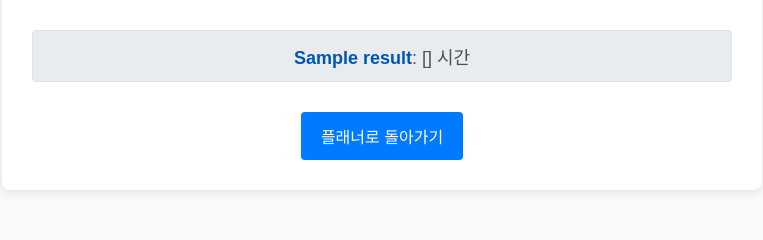
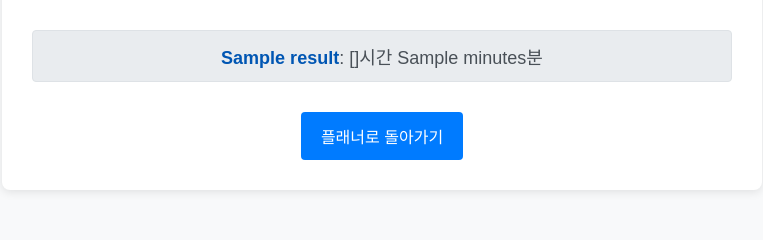
Before and after one commit to hndn00/junior, a Flask app: template templates/result.html in a window 1280 px wide. Shown: the part 530-770 px from the top of the page, without its empty margins (258-1021 px from the left). Run offline with Flask 3, Linux system fonts and the light colour scheme; the template is opened without the code that fills it: most values are stand-ins (such as "Sample title", 1, 10 or a date in 2020); some web fonts are replaced.

Commit message:
Add: hour to minute convert logic

```diff
--- a/app.py
+++ b/app.py
@@ -41,7 +41,20 @@ def plan():
                 return "입력 데이터가 잘못되었습니다. 다시 시도해주세요."
 
             total_weight = sum(weights)
-            results = [(name, round((weight / total_weight) * total_hours, 2)) for name, weight in zip(names, weights)]
+
+            # 소수점 시간을 시간과 분으로 변환하는 함수
+            def convert_to_hours_minutes(decimal_hours):
+                hours = int(decimal_hours)  # 정수 부분 (시간)
+                minutes = int((decimal_hours - hours) * 60)  # 소수점 부분을 분으로 변환
+                return hours, minutes
+
+            # 결과 계산 및 시간 형식 변환
+            results = []
+            for name, weight in zip(names, weights):
+                decimal_hours = (weight / total_weight) * total_hours
+                hours, minutes = convert_to_hours_minutes(decimal_hours)
+                results.append((name, hours, minutes))
+
             return render_template("result.html", results=results)
         except Exception as e:
             return f"오류가 발생했습니다: {e}"
--- a/templates/result.html
+++ b/templates/result.html
@@ -4,7 +4,6 @@
     <meta charset="UTF-8">
     <title>학습 시간 배분 결과</title>
     <link rel="stylesheet" href="/static/result_style.css">
-    <!-- Chart.js 버전 명시하여 최신 버전 사용 -->
     <script src="https://cdn.jsdelivr.net/npm/chart.js@3.9.1/dist/chart.min.js"></script>
 </head>
 <body>
@@ -14,8 +13,8 @@
         <canvas id="timeDistributionChart"></canvas>
     </div>
     <ul>
-        {% for name, time in results %}
-            <li><strong>{{ name }}</strong>: {{ time }} 시간</li>
+        {% for name, hours, minutes in results %}
+            <li><strong>{{ name }}</strong>: {{ hours }}시간 {{ minutes }}분</li>
         {% endfor %}
     </ul>
     <a href="/plan">플래너로 돌아가기</a>
@@ -24,14 +23,14 @@
 <script>
     // Flask의 템플릿 데이터를 JavaScript 변수로 직접 변환
     const chartLabels = [
-        {% for name, time in results %}
+        {% for name, hours, minutes in results %}
             "{{ name }}",
         {% endfor %}
     ];
 
     const chartData = [
-        {% for name, time in results %}
-            {{ time }},
+        {% for name, hours, minutes in results %}
+            {{ hours + (minutes / 60) }},  // 차트 데이터용으로 다시 소수점 형식으로 변환
         {% endfor %}
     ];
 
@@ -110,7 +109,9 @@
                             label: function(context) {
                                 const label = context.label || '';
                                 const value = context.raw || 0;
-                                return `${label}: ${value} 시간`;
+                                const hours = Math.floor(value);
+                                const minutes = Math.round((value - hours) * 60);
+                                return `${label}: ${hours}시간 ${minutes}분`;
                             }
                         }
                     }
```
